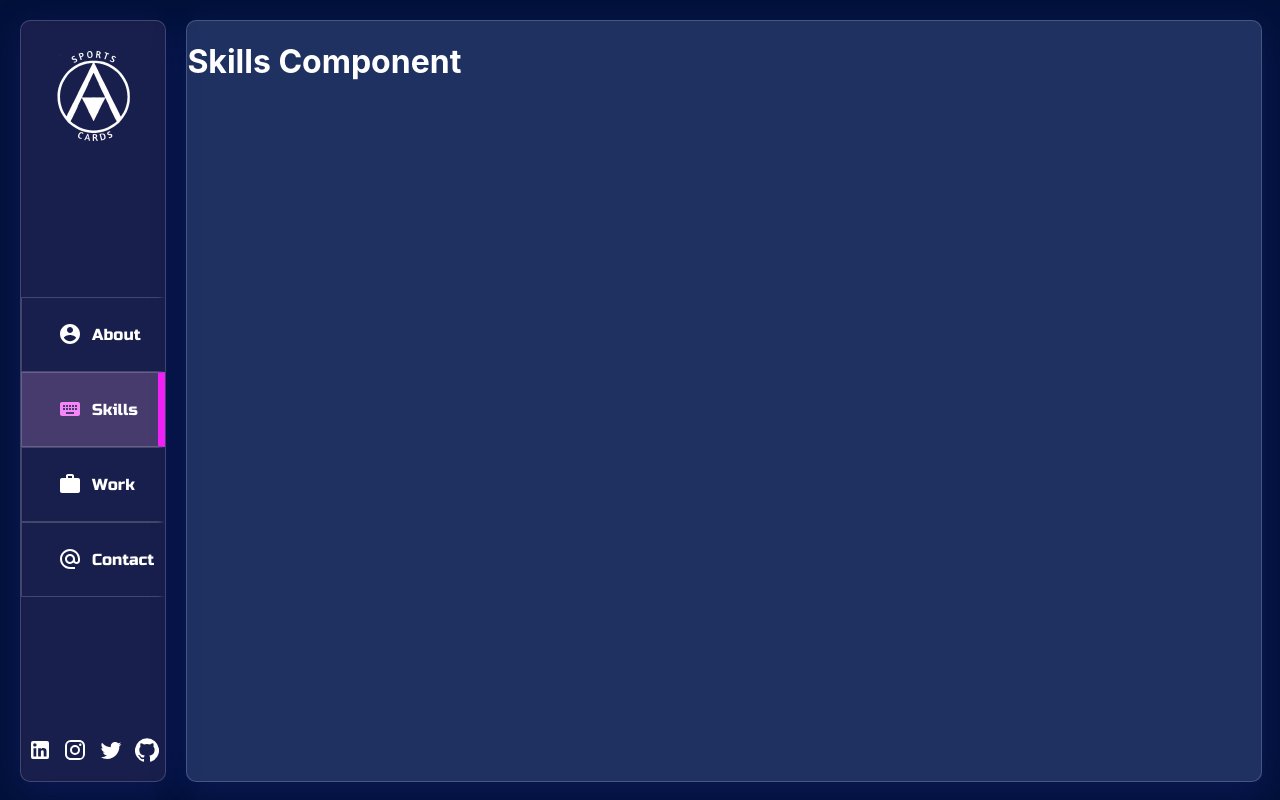
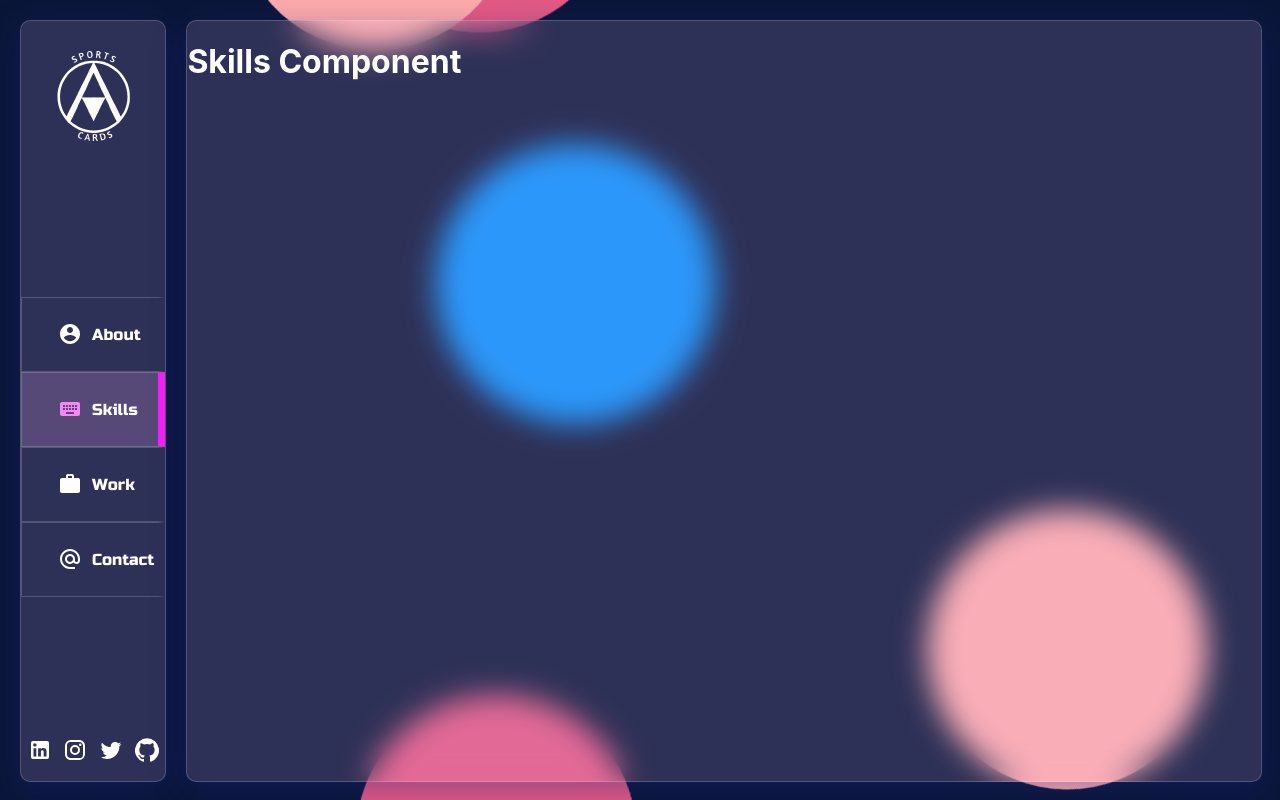
Before and after one commit to amedra13/Web-Portfolio, a React (Create React App) app: page /skills in a window 1280 px wide. Built offline with nearby package versions, Linux system fonts and the light colour scheme.

Commit message:
implement bg animation

```diff
--- a/src/App.js
+++ b/src/App.js
@@ -5,6 +5,7 @@ import Contact from './pages/Contact';
 import Home from './pages/Home';
 import Skills from './pages/Skills';
 import Work from './pages/Work';
+import BgAnimation from './components/BgAnimation';
 import { TransitionGroup, CSSTransition } from 'react-transition-group';
 
 import { Switch, Route, Redirect, useLocation } from 'react-router-dom';
@@ -18,6 +19,7 @@ function App() {
 
 	return (
 		<div className="app">
+			<BgAnimation />
 			<Sidebar />
 			<div className="app__rightSide">
 				<TransitionGroup component={null}>
--- /dev/null
+++ b/src/components/BgAnimation.js
@@ -0,0 +1,18 @@
+import React from 'react';
+
+const BgAnimation = () => {
+	return (
+		<div class="background">
+			<span></span>
+			<span></span>
+			<span></span>
+			<span></span>
+			<span></span>
+			<span></span>
+			<span></span>
+			<span></span>
+		</div>
+	);
+};
+
+export default BgAnimation;
--- a/src/styles/About.scss
+++ b/src/styles/About.scss
@@ -1,6 +1,6 @@
 .about {
 	@include content-styling;
-	background: rgba(160, 233, 211, 0.103);
+	background: $main-blurColor;
 	box-shadow: 0 8px 32px 0 rgba(31, 38, 135, 0.37);
 	// backdrop-filter: blur(6px);
 	// -webkit-backdrop-filter: blur(6px);
@@ -14,7 +14,8 @@
 .about__container {
 	background: rgba(160, 233, 211, 0.103);
 	box-shadow: 0 4px 16px 0 rgba(0, 0, 7, 0.493);
-	width: 500px;
+	width: 400px;
+	height: 500px;
 	padding: 40px;
 	border-radius: 10px;
 	h1 {
@@ -24,7 +25,7 @@
 		color: rgba(160, 233, 211, 0.288);
 	}
 	p {
-		font-size: 25px;
+		font-size: 20px;
 		animation: fade-in-bottom 0.6s cubic-bezier(0.39, 0.575, 0.565, 1) 1.5s both;
 	}
 }
@@ -32,7 +33,8 @@
 .about__me {
 	background: rgba(160, 233, 211, 0.103);
 	box-shadow: 0 4px 16px 0 rgba(0, 0, 7, 0.493);
-	width: 500px;
+	width: 400px;
+	height: 500px;
 	padding: 40px;
 	border-radius: 10px;
 	display: flex;
--- a/src/styles/App.scss
+++ b/src/styles/App.scss
@@ -4,12 +4,15 @@ $glass-lightPink: rgba(232, 160, 233, 0.15);
 $glass-brightPink: rgb(246, 32, 250);
 $highlight-icon: rgb(246, 133, 248);
 $main-font: 'Russo One', sans-serif;
+$main-bgColor: rgb(10, 22, 56);
+$main-blurColor: rgba(219, 181, 238, 0.171);
 
 @mixin content-styling {
 	width: 100%;
 	height: 100%;
 	border-radius: 10px;
 	border: 1px solid rgba(255, 255, 255, 0.18);
+	backdrop-filter: blur(15px);
 	color: white;
 }
 
@@ -18,7 +21,6 @@ $main-font: 'Russo One', sans-serif;
 	height: 100vh;
 	width: 100vw;
 	box-sizing: border-box;
-	background-color: rgb(2, 17, 58);
 	padding: 20px;
 }
 .app::-webkit-scrollbar {
@@ -30,6 +32,7 @@ $main-font: 'Russo One', sans-serif;
 	height: 100%;
 }
 
+@import './BgAnimation.scss';
 @import './KeyFrames.scss';
 @import './Transitions.scss';
 @import './Sidebar.scss';
--- /dev/null
+++ b/src/styles/BgAnimation.scss
@@ -0,0 +1,92 @@
+@keyframes move {
+	100% {
+		transform: translate3d(0, 0, 1px) rotate(360deg);
+	}
+}
+
+.background {
+	position: fixed;
+	width: 100vw;
+	height: 100vh;
+	top: 0;
+	left: 0;
+	background: $main-bgColor;
+	overflow: hidden;
+}
+
+.background span {
+	width: 35vmin;
+	height: 35vmin;
+	border-radius: 35vmin;
+	backface-visibility: hidden;
+	position: absolute;
+	animation: move;
+	animation-duration: 35;
+	animation-timing-function: linear;
+	animation-iteration-count: infinite;
+}
+
+.background span:nth-child(0) {
+	background-color: #e45a84;
+	top: 70%;
+	left: 64%;
+	animation-duration: 116s;
+	animation-delay: -98s;
+	transform-origin: 18vw 1vh;
+}
+.background span:nth-child(1) {
+	background-color: #0892fd;
+	top: 81%;
+	left: 30%;
+	animation-duration: 33s;
+	animation-delay: -110s;
+	transform-origin: 13vw -14vh;
+}
+.background span:nth-child(2) {
+	background-color: #e45a84;
+	top: 60%;
+	left: 49%;
+	animation-duration: 90s;
+	animation-delay: -104s;
+	transform-origin: -10vw 10vh;
+}
+.background span:nth-child(3) {
+	background-color: #0892fd;
+	top: 91%;
+	left: 85%;
+	animation-duration: 78s;
+	animation-delay: -92s;
+	transform-origin: -16vw 24vh;
+}
+.background span:nth-child(4) {
+	background-color: #ffacac;
+	top: 48%;
+	left: 96%;
+	animation-duration: 142s;
+	animation-delay: -19s;
+	transform-origin: -9vw -6vh;
+}
+.background span:nth-child(5) {
+	background-color: #e45a84;
+	top: 34%;
+	left: 53%;
+	animation-duration: 57s;
+	animation-delay: -28s;
+	transform-origin: -8vw -9vh;
+}
+.background span:nth-child(6) {
+	background-color: #ffacac;
+	top: 74%;
+	left: 9%;
+	animation-duration: 36s;
+	animation-delay: -84s;
+	transform-origin: -14vw 21vh;
+}
+.background span:nth-child(7) {
+	background-color: #ffacac;
+	top: 17%;
+	left: 30%;
+	animation-duration: 149s;
+	animation-delay: -119s;
+	transform-origin: -20vw 11vh;
+}
--- a/src/styles/Contact.scss
+++ b/src/styles/Contact.scss
@@ -1,6 +1,6 @@
 .contact {
 	@include content-styling;
-	background: rgba(165, 112, 226, 0.24);
+	background: $main-blurColor;
 	box-shadow: 0 8px 32px 0 rgba(31, 38, 135, 0.37);
 	// backdrop-filter: blur(6px);
 	// -webkit-backdrop-filter: blur(6px);
--- a/src/styles/Home.scss
+++ b/src/styles/Home.scss
@@ -1,6 +1,6 @@
 .home {
 	@include content-styling;
-	background: rgba(232, 160, 233, 0.103);
+	background: $main-blurColor;
 	border: 1px solid rgba(255, 255, 255, 0.18);
 	display: flex;
 	flex-direction: column;
--- a/src/styles/KeyFrames.scss
+++ b/src/styles/KeyFrames.scss
@@ -47,3 +47,20 @@
 		opacity: 1;
 	}
 }
+
+@-webkit-keyframes color-change-2x {
+	0% {
+		background: #19dcea;
+	}
+	100% {
+		background: #b22cff;
+	}
+}
+@keyframes color-change-2x {
+	0% {
+		background: #19dcea;
+	}
+	100% {
+		background: #b22cff;
+	}
+}
--- a/src/styles/Sidebar.scss
+++ b/src/styles/Sidebar.scss
@@ -4,7 +4,7 @@
 }
 .sidebar__container {
 	height: 100%;
-	background: rgba(232, 160, 233, 0.103);
+	background: rgba(219, 181, 238, 0.171);
 	box-shadow: 0 8px 32px 0 rgba(31, 38, 135, 0.37);
 	backdrop-filter: blur(6px);
 	-webkit-backdrop-filter: blur(6px);
--- a/src/styles/Skills.scss
+++ b/src/styles/Skills.scss
@@ -1,6 +1,6 @@
 .skills {
 	@include content-styling;
-	background-color: rgba(115, 140, 207, 0.267);
+	background-color: $main-blurColor;
 	box-shadow: 0 8px 32px 0 rgba(31, 38, 135, 0.37);
 	// backdrop-filter: blur(6px);
 	// -webkit-backdrop-filter: blur(6px);
--- a/src/styles/Work.scss
+++ b/src/styles/Work.scss
@@ -1,6 +1,6 @@
 .work {
 	@include content-styling;
-	background-color: rgba(241, 202, 129, 0.233);
+	background-color: $main-blurColor;
 	box-shadow: 0 8px 32px 0 rgba(31, 38, 135, 0.37);
 	// backdrop-filter: blur(6px);
 	// -webkit-backdrop-filter: blur(6px);
```
